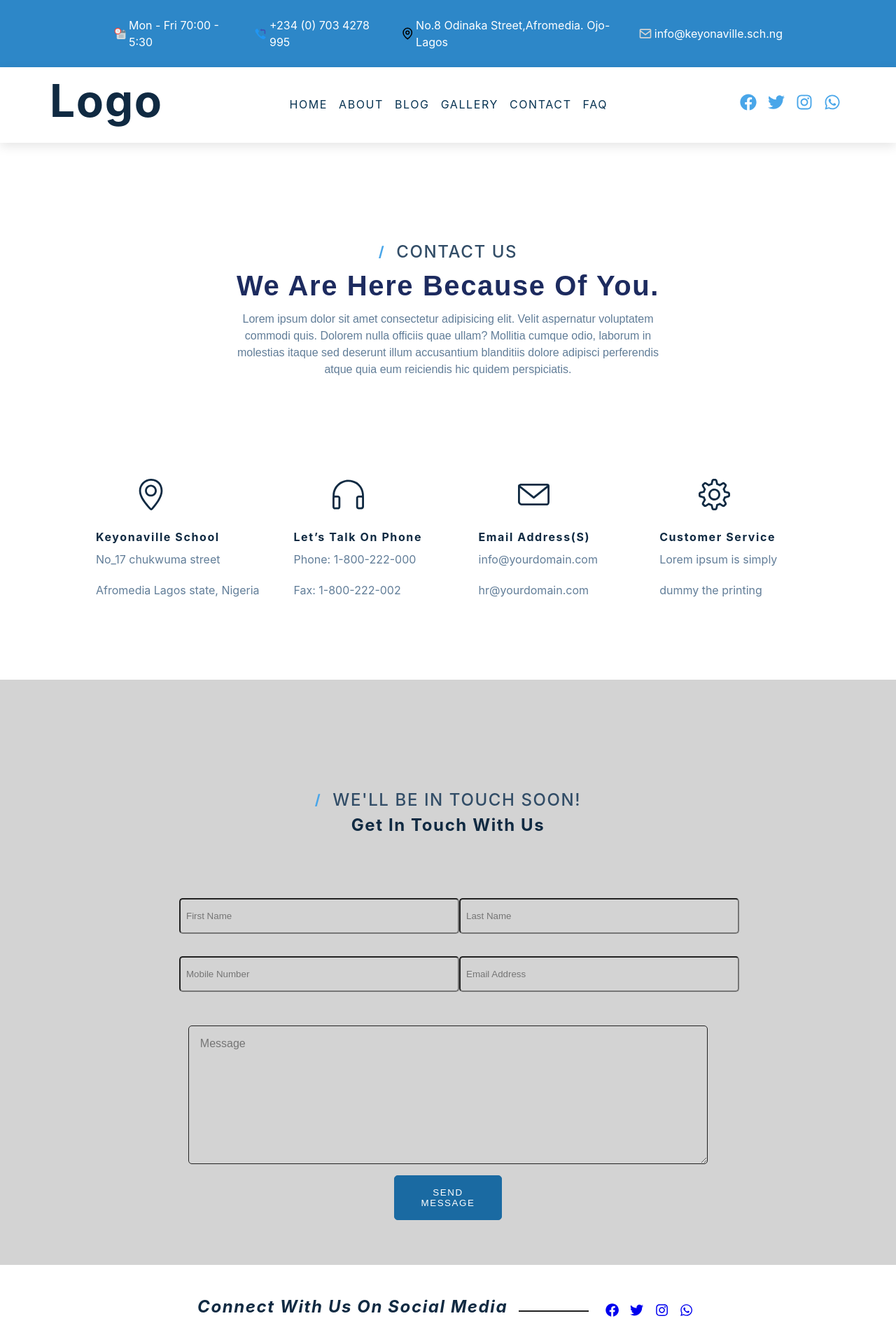
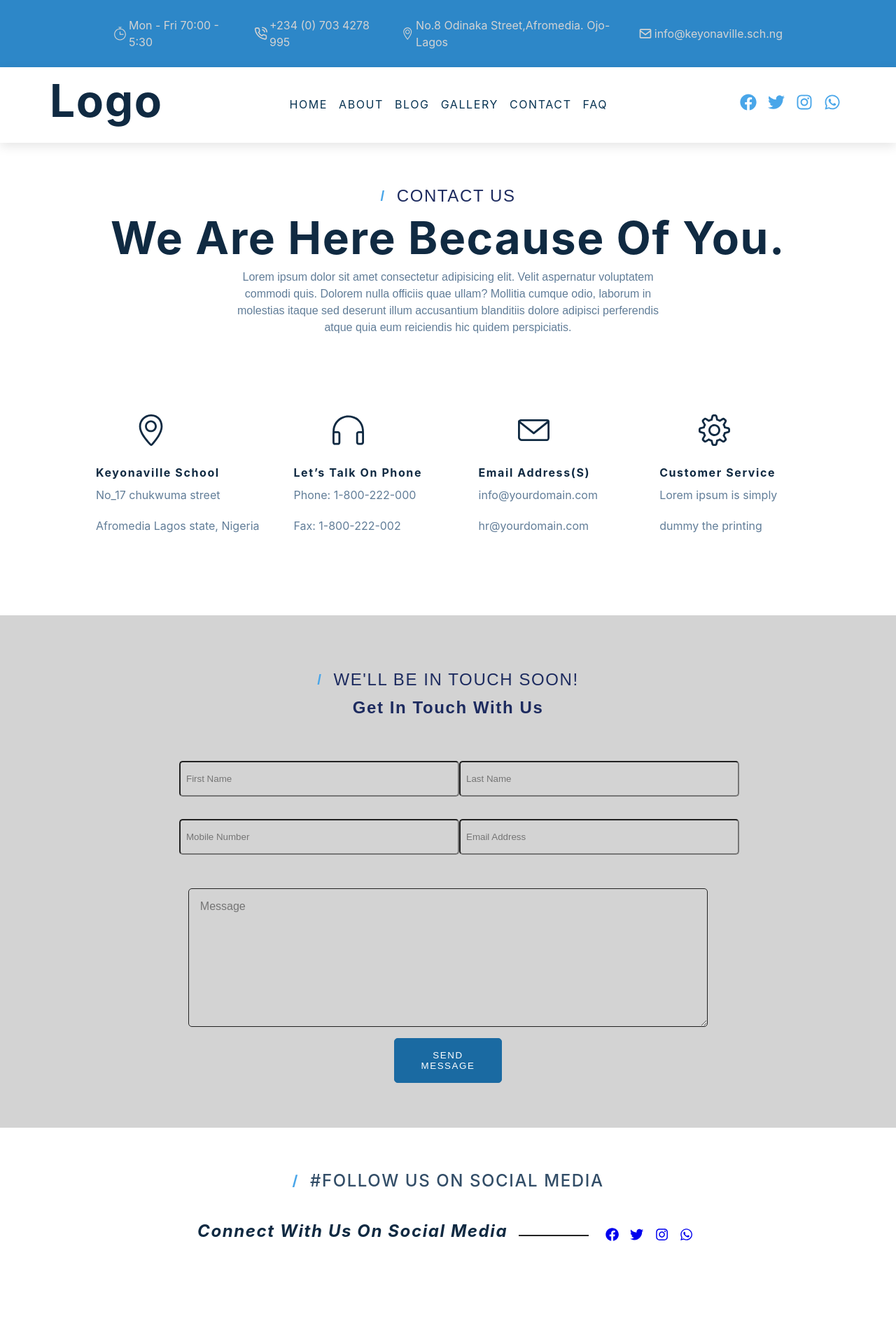
Before and after one commit to domchu/keyonaville, a Next.js app: page /contact in a window 1280 px wide. Shown: the top 1920 px of the page at 70% size. Built offline with nearby package versions, Linux system fonts and the light colour scheme; grey boxes are pictures that could not be loaded.

Commit message:
chores:change the top menu icons and color

```diff
--- a/Components/Contact/Contact.js
+++ b/Components/Contact/Contact.js
@@ -122,6 +122,11 @@ const Contact = () => {
         </form>
         {/* find us on social media */}
       </Box>
+      <div className="title">
+        <h2>
+          <span>/</span> #FOLLOW US ON SOCIAL MEDIA
+        </h2>
+      </div>
       <Flex className="social-text">
         <Box>
           <h2>Connect with us on social media</h2>
--- a/Components/Topmenu/Topmenu.js
+++ b/Components/Topmenu/Topmenu.js
@@ -1,7 +1,8 @@
 import { Box, Flex } from "@chakra-ui/react";
 import { FcOvertime, FcCallback } from "react-icons/fc";
-import { GrLocation } from "react-icons/gr";
+import { TfiLocationPin, TfiTimer } from "react-icons/tfi";
 import { BiEnvelope } from "react-icons/bi";
+import { FiPhoneCall } from "react-icons/fi";
 
 const Topmenu = () => {
   return (
@@ -10,13 +11,13 @@ const Topmenu = () => {
         <Flex className="topnav-items">
           <Flex className="topnav-wrapper">
             <Flex className="text-wrapper">
-              <FcOvertime fontSize={20} color="#d3d3d3" />
+              <TfiTimer fontSize={20} color="#d3d3d3" />
               <Box className="text-content">
                 <p> Mon - Fri 70:00 - 5:30</p>
               </Box>
             </Flex>
             <Flex className="text-wrapper">
-              <FcCallback fontSize={20} color="#d3d3d3" />
+              <FiPhoneCall fontSize={20} color="#d3d3d3" />
               <Box className="text-content">
                 <p> +234 (0) 703 4278 995</p>
               </Box>
@@ -24,7 +25,7 @@ const Topmenu = () => {
           </Flex>
           <Flex className="topnav-wrapper">
             <Flex className="text-wrapper">
-              <GrLocation fontSize={20} color="#d3d3d3" />
+              <TfiLocationPin fontSize={20} color="#d3d3d3" />
               <Box className="text-content">
                 <p> No.8 Odinaka Street,Afromedia. Ojo-Lagos</p>
               </Box>
--- a/styles/globals.css
+++ b/styles/globals.css
@@ -449,7 +449,6 @@ main {
 }
 .contact-text {
   text-align: center;
-  padding: 5rem 0 2rem 0;
 }
 
 .contact-text p {
@@ -468,7 +467,7 @@ main {
   color: grey;
 }
 
-.contact-text h1 {
+.contact-text h2 {
   font-weight: 600;
   font-family: Manrope, sans-serif !important;
   margin: 1rem 0;
@@ -1438,7 +1437,7 @@ article.nextSlide {
 }
 
 .text-content p {
-  color: var(--clr-white);
+  color: #d3d3d3;
 }
 
 .topnav-items {
--- a/styles/globals.scss
+++ b/styles/globals.scss
@@ -1372,7 +1372,8 @@ letter-spacing: 1px;
     margin-left: 3px;
   }
   .text-content p{
-  color: var(--clr-white);
+  // color: var(--clr-white);
+  color: #d3d3d3;
   }
 
  .topnav-items{
```
Also changed, not shown: 1 other file (tests, documents, lock files or other folders).
